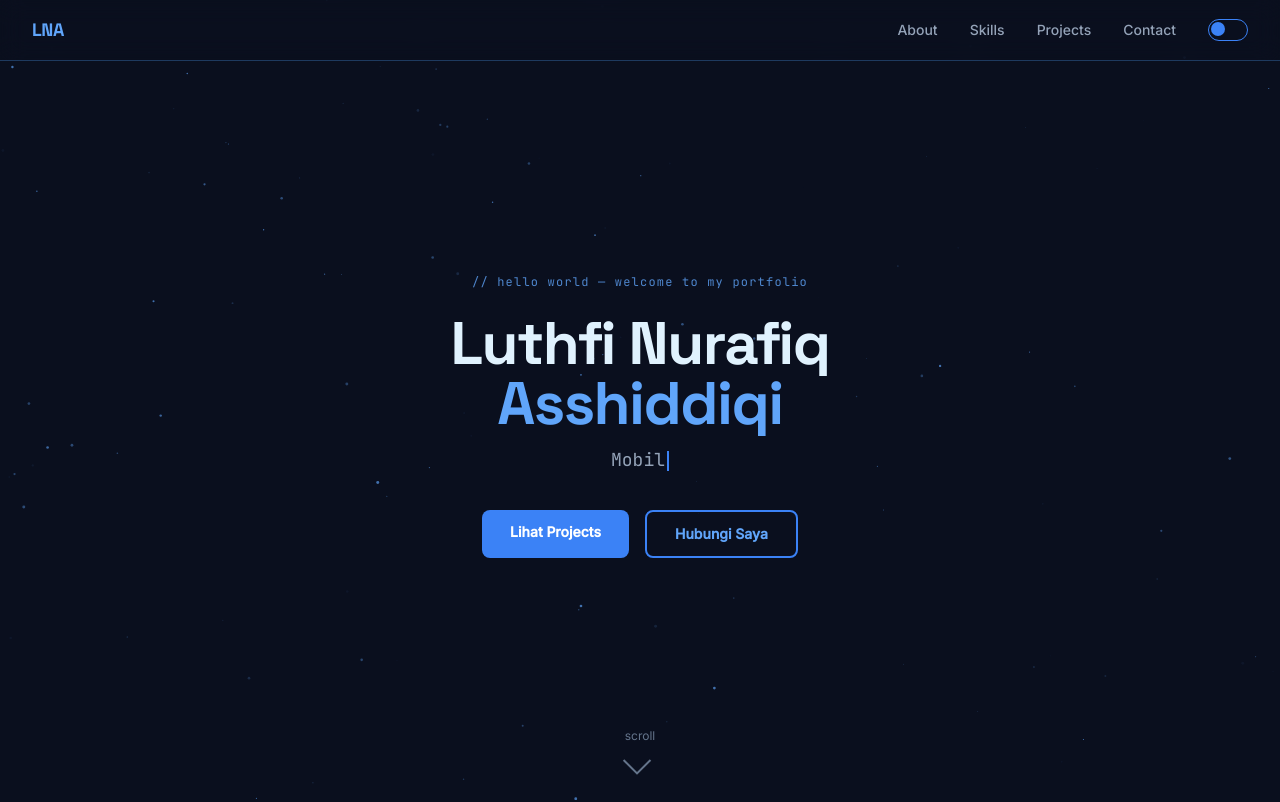
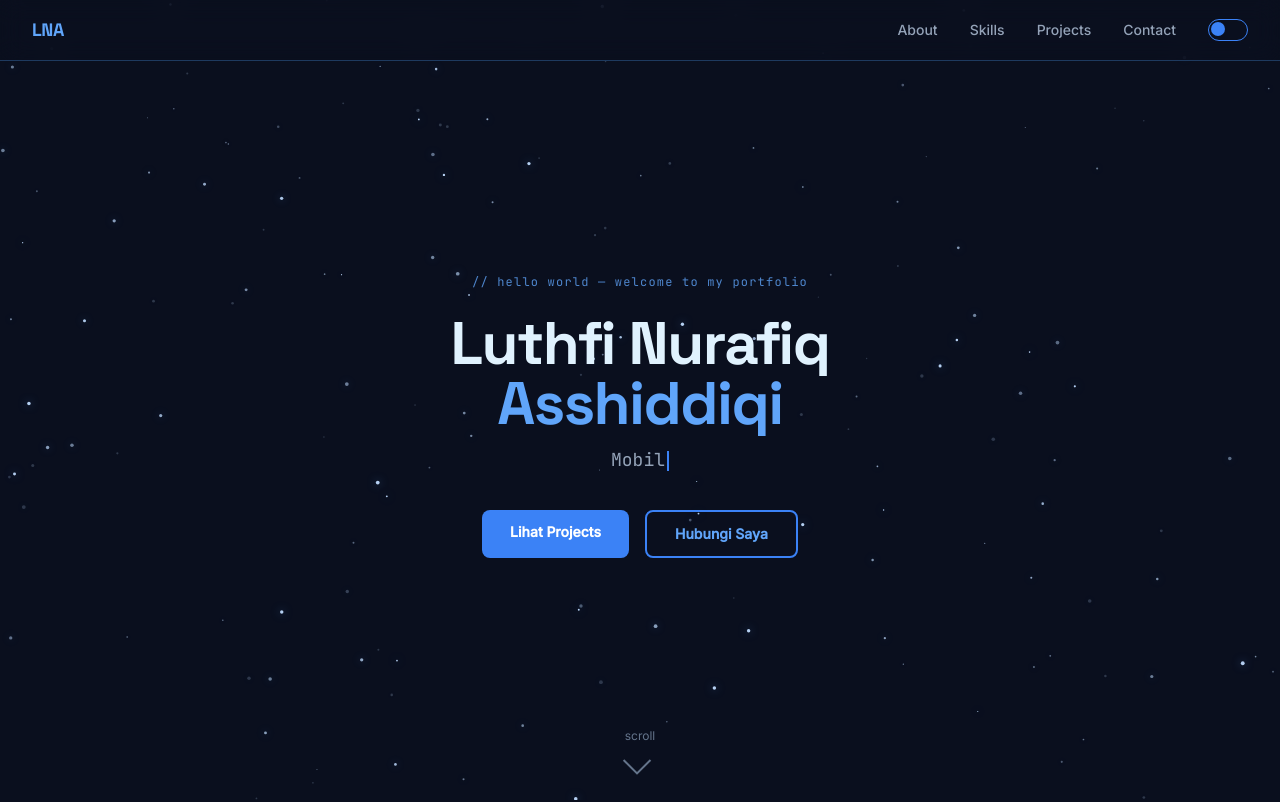
Before and after one commit to PrenjakAlangAlang/portfoliosaya, a plain HTML site: page index.html in a window 1280 px wide. Shown: the top 802 px of the page. Drawn offline with nearby package versions, Linux system fonts and the light colour scheme.

Commit message:
fix: enhance star animation in hero section by adjusting properties and increasing star count

```diff
--- a/index.html
+++ b/index.html
@@ -107,6 +107,9 @@
 
   /* Project img placeholder */
   .project-img-placeholder { height: 310px; display: flex; align-items: center; justify-content: center; font-size: 3rem; }
+
+  /* Hero stars */
+  #stars { pointer-events: none; }
 </style>
 </head>
 
@@ -423,13 +426,13 @@ function resize() {
 }
 function initStars() {
   stars = [];
-  for (let i = 0; i < 120; i++) {
+  for (let i = 0; i < 170; i++) {
     stars.push({
       x: Math.random() * canvas.width,
       y: Math.random() * canvas.height,
-      r: Math.random() * 1.2 + 0.3,
-      o: Math.random() * 0.5 + 0.1,
-      s: Math.random() * 0.3 + 0.05
+      r: Math.random() * 1.4 + 0.5,
+      o: Math.random() * 0.6 + 0.25,
+      s: Math.random() * 0.35 + 0.08
     });
   }
 }
@@ -437,10 +440,12 @@ function drawStars() {
   ctx.clearRect(0, 0, canvas.width, canvas.height);
   stars.forEach(s => {
     s.o += s.s * (Math.random() > 0.5 ? 1 : -1);
-    s.o = Math.max(0.05, Math.min(0.65, s.o));
+    s.o = Math.max(0.2, Math.min(0.95, s.o));
     ctx.beginPath();
     ctx.arc(s.x, s.y, s.r, 0, Math.PI * 2);
-    ctx.fillStyle = `rgba(96,165,250,${s.o})`;
+    ctx.shadowColor = 'rgba(96,165,250,0.55)';
+    ctx.shadowBlur = 8;
+    ctx.fillStyle = `rgba(191,219,254,${s.o})`;
     ctx.fill();
   });
   requestAnimationFrame(drawStars);
```
